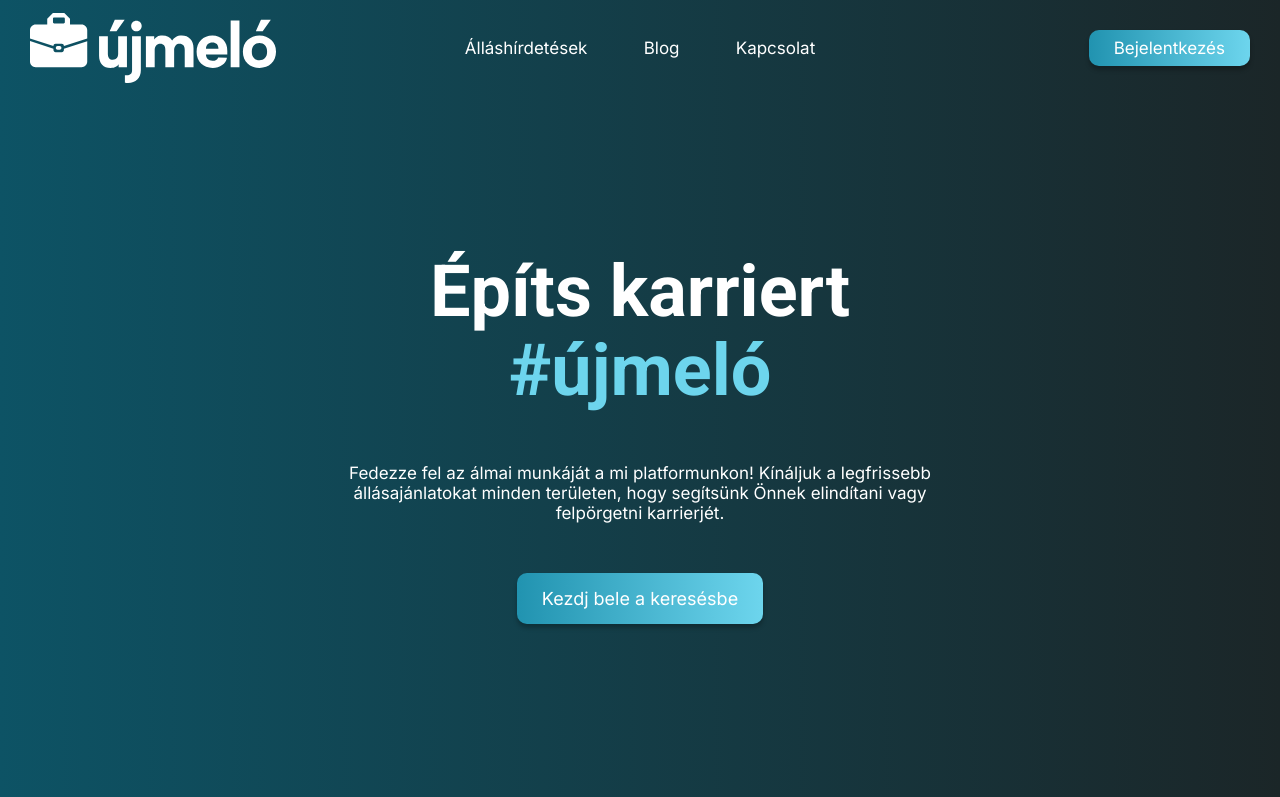
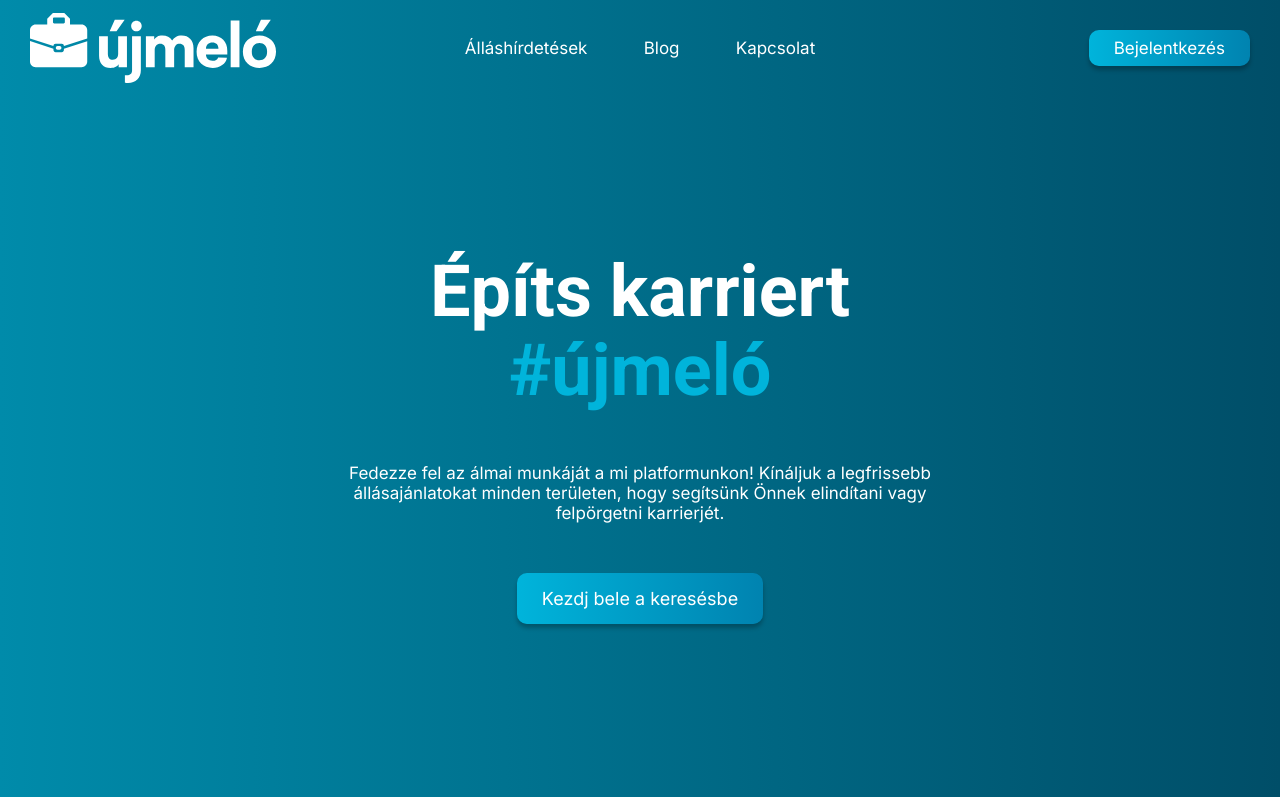
Before and after one commit to Majordomi07/vizsgaremek, a plain HTML site: page frontend/index.html in a window 1280 px wide. Shown: the top 797 px of the page. Drawn offline with Linux system fonts and the light colour scheme.

Commit message:
changed colors

```diff
--- a/frontend/index.css
+++ b/frontend/index.css
@@ -11,7 +11,7 @@
 }
 
 body {
-  background: linear-gradient(270deg, #1b2628 0%, #0d5365 100%);
+  background: linear-gradient(90deg, #008baa 0%, #004e68 100%);
 }
 
 .container {
@@ -79,7 +79,7 @@
   padding: 8px 25px;
 
   border-radius: 10px;
-  background: linear-gradient(90deg, #2193b0 0%, #6dd5ed 100%);
+  background: linear-gradient(90deg, #00b4db 0%, #0083b0 100%);
   box-shadow: 0px 4px 4px 0px rgba(0, 0, 0, 0.25);
 }
 
@@ -105,7 +105,7 @@
 .showcase h2 {
   font-size: 72px;
   font-family: "Roboto", "Sans-Serif";
-  color: #6dd5ed;
+  color: #00b4db;
 }
 
 .showcase p {
@@ -128,7 +128,7 @@
   padding: 15px 25px;
 
   border-radius: 10px;
-  background: linear-gradient(90deg, #2193b0 0%, #6dd5ed 100%);
+  background: linear-gradient(90deg, #00b4db 0%, #0083b0 100%);
   box-shadow: 0px 4px 4px 0px rgba(0, 0, 0, 0.25);
 }
 
```
